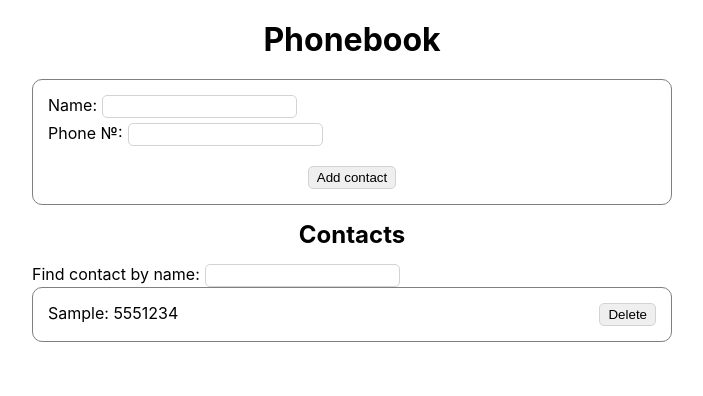
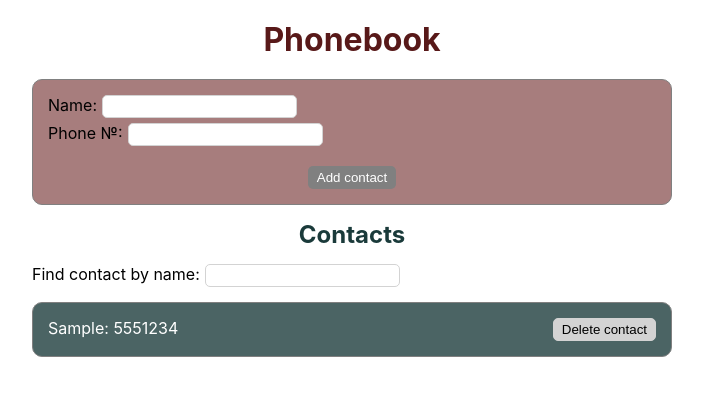
Before and after one commit to Hi-tei-hi-me/goit-react-hw-02-phonebook, a React (Create React App) app: page / in a window 1280 px wide. Both pictures are taken after typing "Sample", "5551234" into the empty fields and a click on the button "Add contact". Shown: the top 396 px of the page, without its empty margins (288-991 px from the left). Built offline with nearby package versions, Linux system fonts and the light colour scheme.

Commit message:
Styles added

```diff
--- a/src/components/ContactForm/ContactForm.styled.jsx
+++ b/src/components/ContactForm/ContactForm.styled.jsx
@@ -8,6 +8,7 @@ export const FormContainer = styled(Form)`
   border: 1.5px solid gray;
   border-radius: 10px;
   padding: 15px;
+  background-color: #a77d7d;
 `;
 
 export const Label = styled.label``;
--- a/src/components/Contacts/Contact.jsx
+++ b/src/components/Contacts/Contact.jsx
@@ -8,7 +8,7 @@ export default function Contact({ id, name, number, handleCLick }) {
         {name}: <span>{number}</span>
       </p>
       <DeleteButton type="button" onClick={() => handleCLick(id)}>
-        Delete
+        Delete contact
       </DeleteButton>
     </Item>
   );
--- a/src/components/Contacts/Contacts.styled.jsx
+++ b/src/components/Contacts/Contacts.styled.jsx
@@ -1,18 +1,21 @@
 import styled from '@emotion/styled';
 
 export const ContactsList = styled.ul`
+  margin-top: 15px;
   display: flex;
   flex-direction: column;
   gap: 5px;
   border: 1.5px solid gray;
   border-radius: 10px;
   padding: 15px;
+  background-color: #4b6464;
 `;
 
 export const Item = styled.li`
   display: flex;
   justify-content: space-between;
   gap: 5px;
+  color: #fff;
 `;
 
 export const DeleteButton = styled.button``;
--- a/src/index.css
+++ b/src/index.css
@@ -42,6 +42,13 @@ button {
   padding: 3px 8px;
   border: 1px solid lightgray;
   border-radius: 5px;
+  background-color: lightgray;
+}
+button:hover,
+button:focus {
+  border: 1px solid transparent;
+  background-color: gray;
+  color: #fff;
 }
 
 img {
@@ -53,9 +60,11 @@ img {
 h1 {
   margin: 20px 40px;
   text-align: center;
+  color: #581919;
 }
 
 h2 {
   margin: 15px 35px;
   text-align: center;
+  color: #1a3a3a;
 }
```
